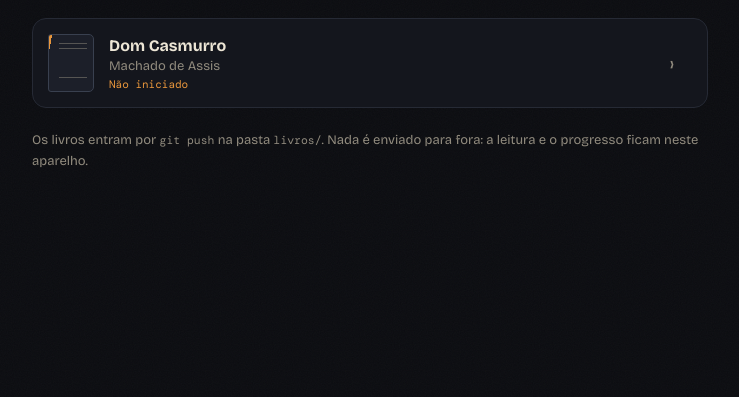
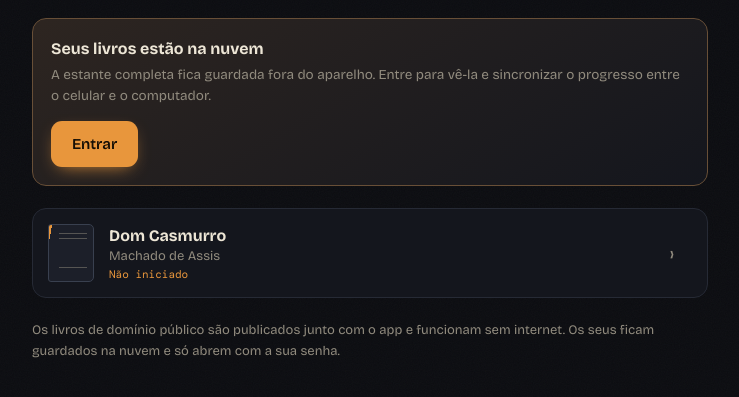
Before and after one commit to ErosPGomes/livros, a website with bundled scripts: page web/index.html in a window 1280 px wide. Shown: the part 139-536 px from the top of the page, without its empty margins (270-1009 px from the left). Built offline with nearby package versions, Linux system fonts and the light colour scheme.

Commit message:
Convite de acesso na própria estante, onde a falta dos livros aparece

```diff
--- a/docs/estilo.css
+++ b/docs/estilo.css
@@ -219,6 +219,20 @@ code { font-family: var(--fonte-numero); font-size: .88em; color: var(--papel-fo
   margin-top: 5px;
 }
 .cartao-retomar__barra span { display: block; height: 100%; background: var(--brasa); }
+
+/* O convite fica na estante, e não só no painel de treino: é aqui que a falta dos livros aparece,
+   então é aqui que a saída precisa estar. */
+.convite {
+  display: grid;
+  gap: 14px;
+  padding: 18px;
+  background: linear-gradient(150deg, color-mix(in srgb, var(--brasa) 12%, var(--tinta-2)), var(--tinta-2));
+  border: 1px solid color-mix(in srgb, var(--brasa) 34%, var(--borda));
+  border-radius: var(--raio);
+}
+.convite__titulo { font-size: 16px; font-weight: 700; }
+.convite__texto { font-size: 13.5px; line-height: 1.55; color: var(--papel-fosco); margin-top: 4px; }
+.convite .botao { justify-self: start; }
 
 .estante { display: grid; gap: 12px; }
 
--- a/web/estilo.css
+++ b/web/estilo.css
@@ -219,6 +219,20 @@ code { font-family: var(--fonte-numero); font-size: .88em; color: var(--papel-fo
   margin-top: 5px;
 }
 .cartao-retomar__barra span { display: block; height: 100%; background: var(--brasa); }
+
+/* O convite fica na estante, e não só no painel de treino: é aqui que a falta dos livros aparece,
+   então é aqui que a saída precisa estar. */
+.convite {
+  display: grid;
+  gap: 14px;
+  padding: 18px;
+  background: linear-gradient(150deg, color-mix(in srgb, var(--brasa) 12%, var(--tinta-2)), var(--tinta-2));
+  border: 1px solid color-mix(in srgb, var(--brasa) 34%, var(--borda));
+  border-radius: var(--raio);
+}
+.convite__titulo { font-size: 16px; font-weight: 700; }
+.convite__texto { font-size: 13.5px; line-height: 1.55; color: var(--papel-fosco); margin-top: 4px; }
+.convite .botao { justify-self: start; }
 
 .estante { display: grid; gap: 12px; }
 
--- a/web/index.html
+++ b/web/index.html
@@ -33,12 +33,22 @@
       </button>
     </div>
 
+    <div class="convite" id="convite" hidden>
+      <div>
+        <p class="convite__titulo">Seus livros estão na nuvem</p>
+        <p class="convite__texto" id="conviteTexto">
+          Entre para ver a sua estante e sincronizar o progresso entre o celular e o computador.
+        </p>
+      </div>
+      <button class="botao botao--principal" id="conviteEntrar" type="button">Entrar</button>
+    </div>
+
     <div class="estante" id="estante"></div>
     <p class="vazio" id="estanteVazia" hidden>Nenhum livro no repositório ainda.</p>
 
     <p class="nota">
-      Os livros entram por <code>git push</code> na pasta <code>livros/</code>. Nada é enviado para
-      fora: a leitura e o progresso ficam neste aparelho.
+      Os livros de domínio público são publicados junto com o app e funcionam sem internet. Os seus
+      ficam guardados na nuvem e só abrem com a sua senha.
     </p>
   </section>
 
--- a/web/js/app.js
+++ b/web/js/app.js
@@ -157,6 +157,15 @@ function desenharEstante() {
     botao.querySelector(".livro__estado").textContent = estadoDoLivro(livro);
     botao.addEventListener("click", () => abrirLivro(livro));
     caixa.append(botao);
+  }
+
+  // Sem sessão, a estante mostra só o que é público — o convite é o que explica a diferença.
+  const faltaEntrar = nuvem.configurada() && !nuvem.conectada();
+  $("convite").hidden = !faltaEntrar;
+  if (faltaEntrar) {
+    $("conviteTexto").textContent = livros.length > 0
+      ? "A estante completa fica guardada fora do aparelho. Entre para vê-la e sincronizar o progresso entre o celular e o computador."
+      : "Entre para ver a sua estante e sincronizar o progresso entre o celular e o computador.";
   }
 
   const emLeitura = livros
@@ -642,6 +651,8 @@ async function confirmarAcesso(evento) {
     await iniciarEstante();
     desenharNuvem();
     desenharProgresso();
+    irPara("estante");
+    avisar("Estante liberada.");
   } catch (erro) {
     $("acessoErro").textContent = erro.message;
   } finally {
@@ -834,6 +845,7 @@ function ligarInterface() {
   });
 
   $("nuvemEntrar").addEventListener("click", abrirAcesso);
+  $("conviteEntrar").addEventListener("click", abrirAcesso);
   $("fecharAcesso").addEventListener("click", () => fecharFolha("folhaAcesso"));
   $("formAcesso").addEventListener("submit", confirmarAcesso);
   $("nuvemSincronizar").addEventListener("click", async () => {
```
Also changed, not shown: docs/index.html (+12 -2 lines), docs/js/app.js (+12 -0 lines).
